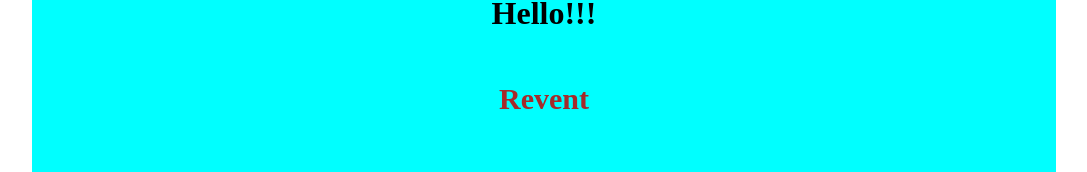
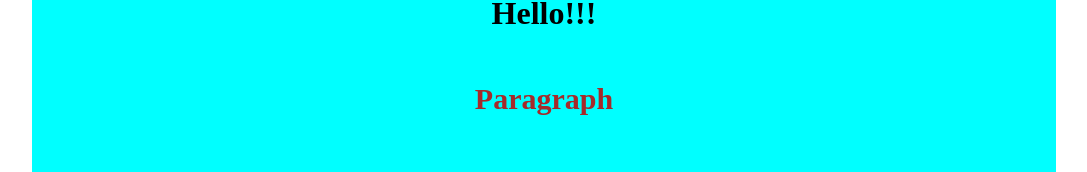
Before and after one commit to SlesarenkoSerghei/ThirdRepository, a plain HTML site: page index.html in a window 1280 px wide. Shown: the part 320-492 px from the top of the page, without its empty margins (96-1183 px from the left). Drawn offline with Linux system fonts and the light colour scheme.

Commit message:
Revert "revent"
This reverts commit b99fa2b21ff37d6881c1293a6403713495742bdc.

```diff
--- a/index.html
+++ b/index.html
@@ -14,7 +14,7 @@
 
         <h1>Hello!!!</h1>
 
-        <p>Revent</p>
+        <p>Paragraph</p>
 
     </div>
 </body>
```
